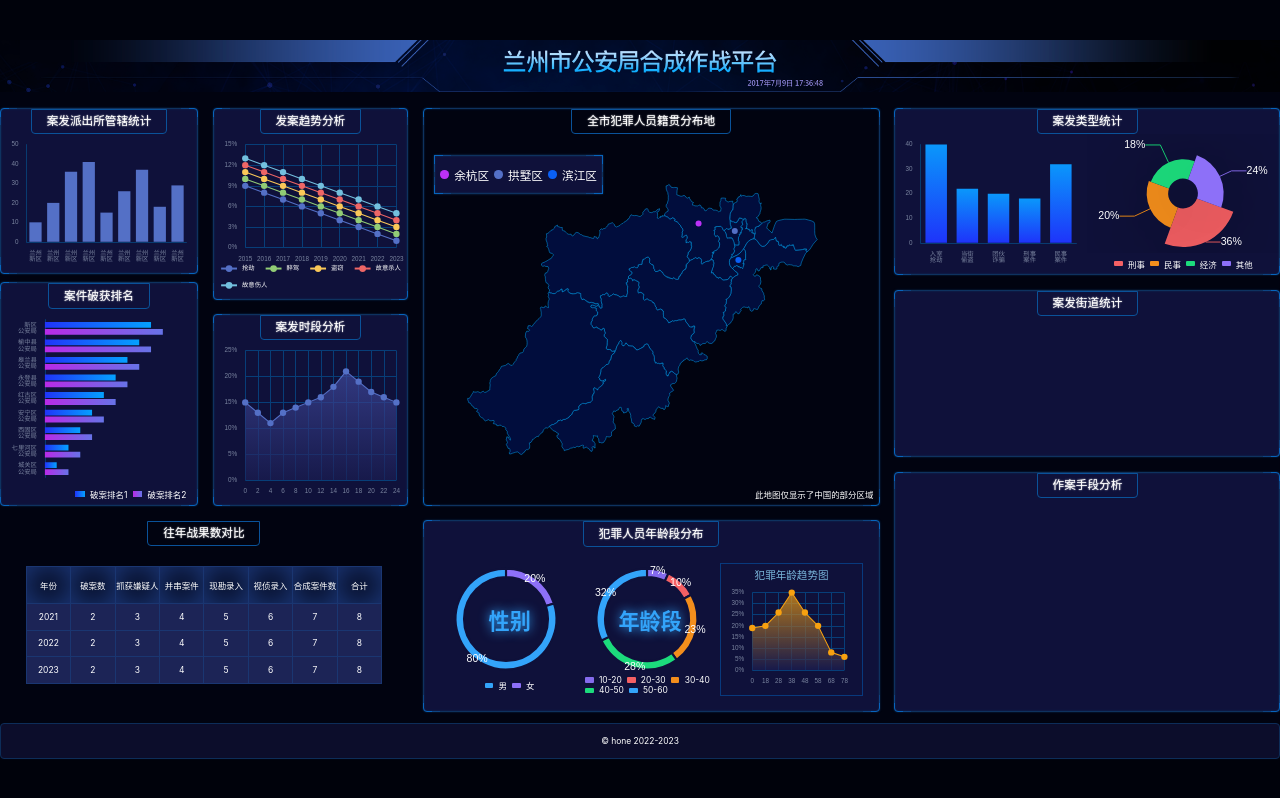
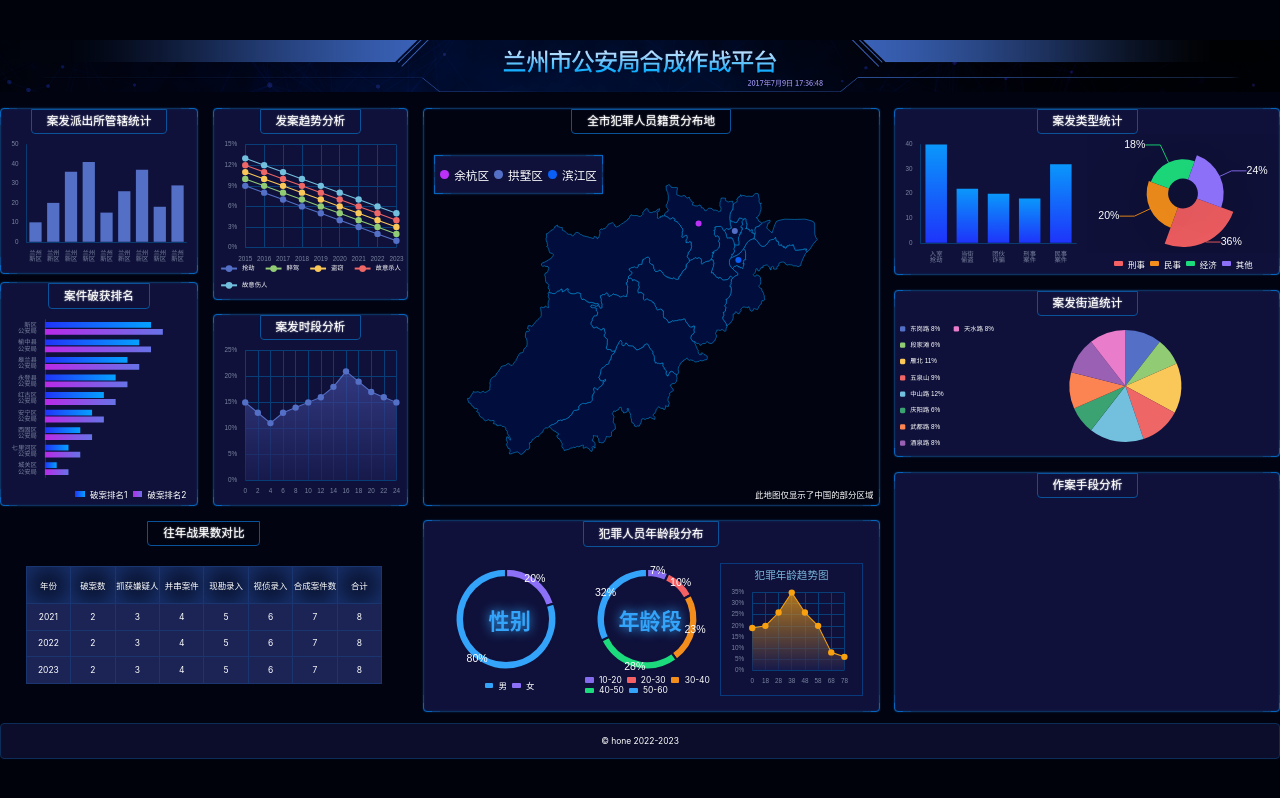
Before and after one commit to shyhhh/big-screen, a React (Vite) app: page /#/ in a window 1280 px wide. Built offline with nearby package versions, Linux system fonts and the light colour scheme.

Commit message:
完成 chart-12

```diff
--- /dev/null
+++ b/src/components/chart-12.tsx
@@ -0,0 +1,67 @@
+import React, { useEffect, useRef } from 'react'
+import * as echarts from 'echarts'
+import { createEchartsOptions } from '../shared/create-echarts-options'
+import { px } from '../shared/px'
+
+export const Chart12 = () => {
+  const divRef = useRef(null)
+  const colors = ['#F46064', '#F38E1C', '#1CDB7C', '#8D70F8', '#33A4FA']
+  const data = [
+    { value: 0.08, name: '东岗路' },
+    { value: 0.06, name: '段家滩' },
+    { value: 0.11, name: '雁北' },
+    { value: 0.09, name: '五泉山' },
+    { value: 0.12, name: '中山路' },
+    { value: 0.06, name: '庆阳路' },
+    { value: 0.08, name: '武都路' },
+    { value: 0.08, name: '酒泉路' },
+    { value: 0.08, name: '天水路' },
+  ]
+  useEffect(() => {
+    var myChart = echarts.init(divRef.current)
+    myChart.setOption(
+      createEchartsOptions({
+        xAxis: { show: false },
+        yAxis: { show: false },
+        grid: { x: 0, x2: 0, y: 0, y2: 0, containLabel: true },
+        legend: {
+          orient: 'vertical',
+          left: 'left',
+          top: 'center',
+          textStyle: { color: 'white' },
+          itemWidth: px(10),
+          itemHeight: px(10),
+          formatter(name) {
+            const value = data.find(i => i.name === name)?.value * 100 + '%'
+            return name + ' ' + value
+          },
+        },
+        series: [
+          {
+            center: ['60%', '50%'],
+            type: 'pie',
+            radius: '80%',
+            label: { show: false },
+            labelLine: { show: false },
+            data: data,
+            emphasis: {
+              itemStyle: {
+                shadowBlur: 10,
+                shadowOffsetX: 0,
+                shadowColor: 'rgba(0, 0, 0, 0.5)',
+              },
+            },
+          },
+        ],
+      })
+    )
+  }, [])
+
+  return (
+    <div className="年龄段-图1">
+      <div className="chart">
+        <div className="main" ref={divRef} />
+      </div>
+    </div>
+  )
+}
--- a/src/pages/home.tsx
+++ b/src/pages/home.tsx
@@ -12,6 +12,7 @@ import { Chart8 } from '../components/chart-8'
 import { Chart9 } from '../components/chart-9'
 import { Chart10 } from '../components/chart-10'
 import { Chart11 } from '../components/chart-11'
+import { Chart12 } from '../components/chart-12'
 
 export const Home = () => {
   const year = new Date().getFullYear()
@@ -51,7 +52,9 @@ export const Home = () => {
           </div>
           <div className="bordered row2 案发街道">
             <h2>案发街道统计</h2>
-            <div className="charts"></div>
+            <div className="charts">
+              <Chart12 />
+            </div>
           </div>
           <div className="bordered row3 作案手段">
             <h2>作案手段分析</h2>
--- a/tsconfig.json
+++ b/tsconfig.json
@@ -8,6 +8,7 @@
     "target": "es5",                          /* Specify ECMAScript target version: 'ES3' (default), 'ES5', 'ES2015', 'ES2016', 'ES2017', 'ES2018', 'ES2019', 'ES2020', or 'ESNEXT'. */
     "module": "commonjs",                     /* Specify module code generation: 'none', 'commonjs', 'amd', 'system', 'umd', 'es2015', 'es2020', or 'ESNext'. */
     // "lib": [],                             /* Specify library files to be included in the compilation. */
+    "lib": ["ES2015"],
     // "allowJs": true,                       /* Allow javascript files to be compiled. */
     // "checkJs": true,                       /* Report errors in .js files. */
     // "jsx": "preserve",                     /* Specify JSX code generation: 'preserve', 'react-native', or 'react'. */
```
